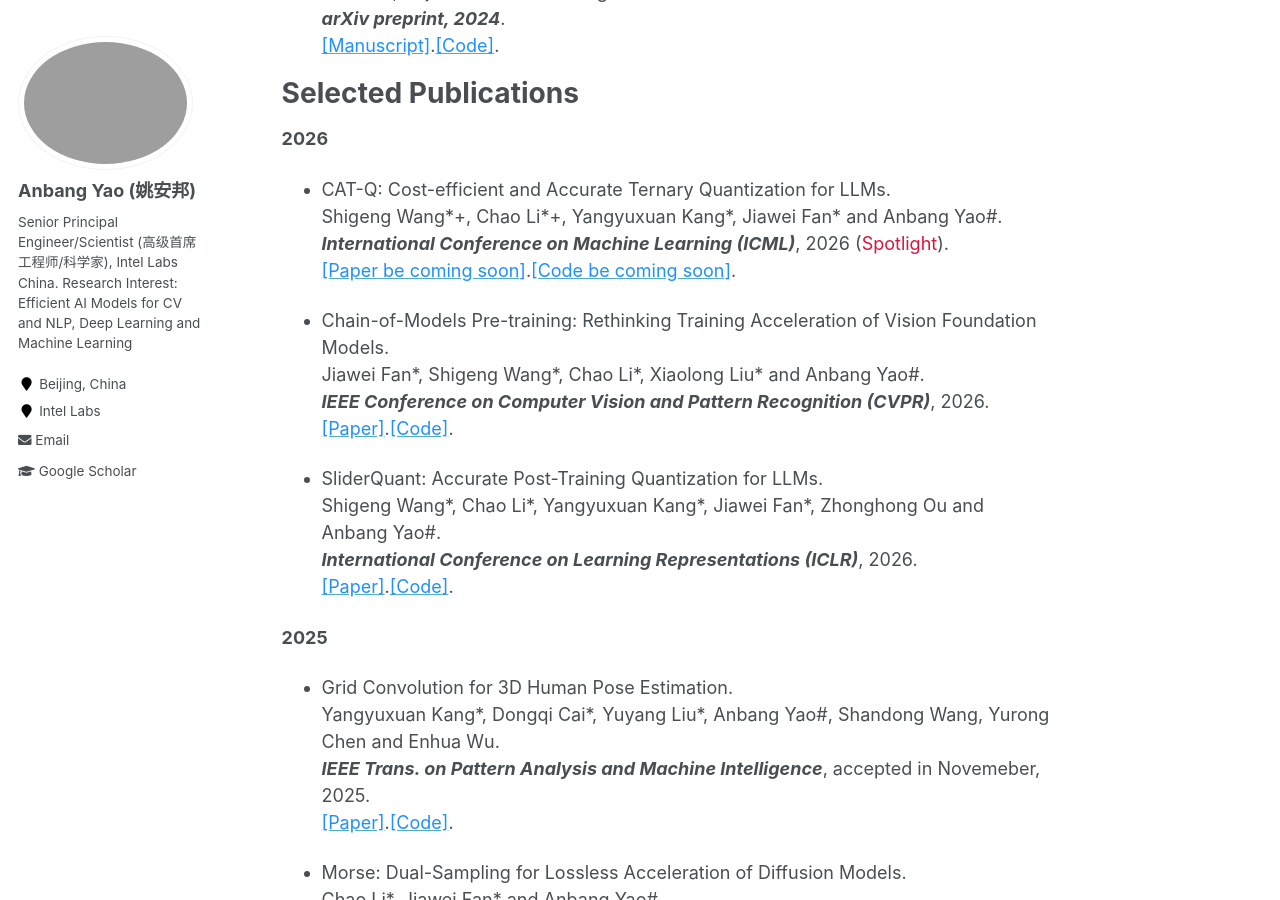
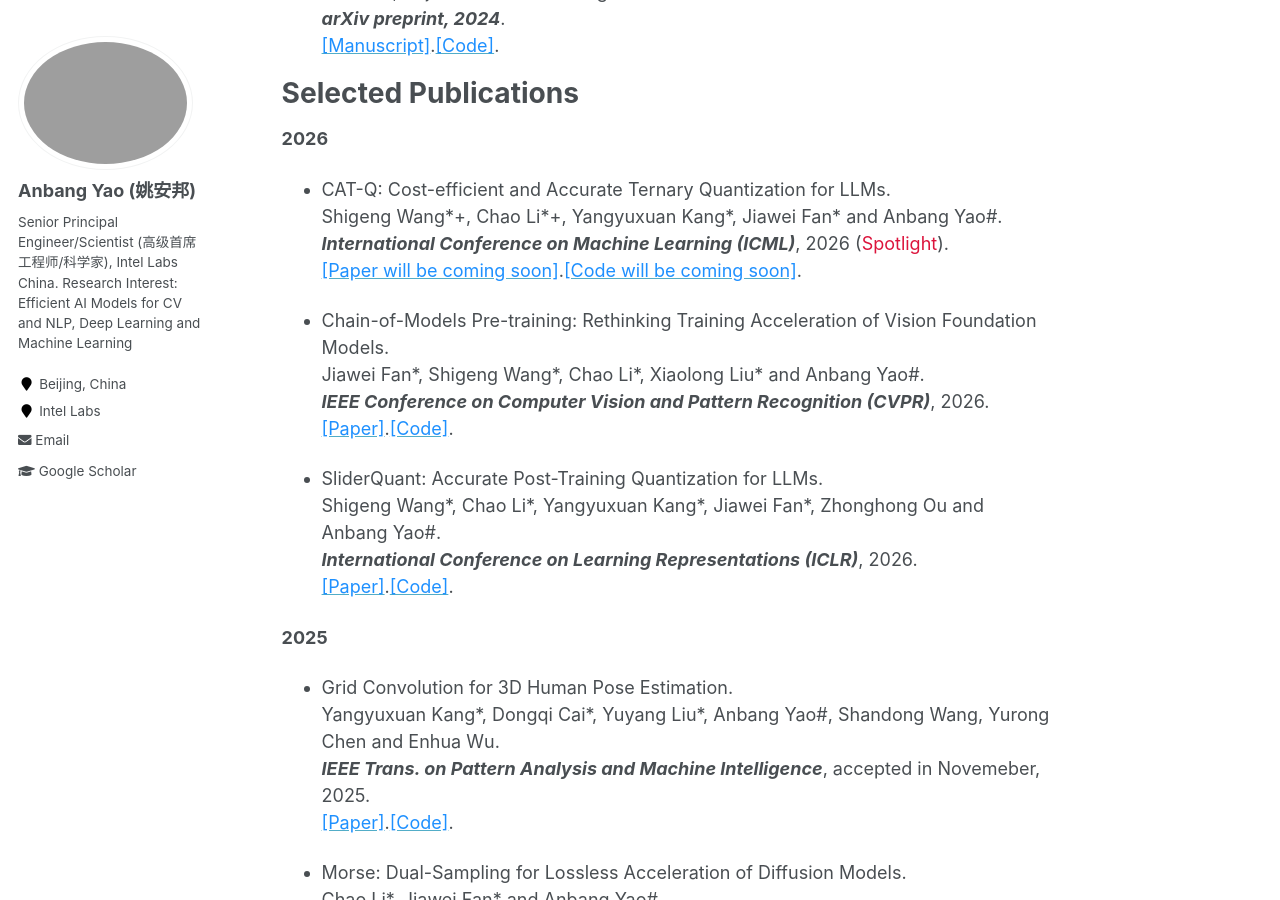
Before and after one commit to YaoAnbang/YaoAnbang.github.io, a Jekyll site: the page built from _pages/about.md, in a window 1280 px wide and 900 px high, scrolled down 4529 px. Built offline with Jekyll 4.4.1, drawn with Linux system fonts in a browser that asks for light colours.

Commit message:
Update about.md

```diff
--- a/_pages/about.md
+++ b/_pages/about.md
@@ -74,7 +74,7 @@
 
 **2026**
 
-+ CAT-Q: Cost-efficient and Accurate Ternary Quantization for LLMs.<br> Shigeng Wang\*\+, Chao Li\*\+, Yangyuxuan Kang\*, Jiawei Fan\* and Anbang Yao\#.<br><em>**International Conference on Machine Learning (ICML)**</em>, 2026 (<font color="Crimson">Spotlight</font>).<br> [<font color="DodgerBlue">[Paper be coming soon]</font>](https://yaoanbang.github.io/).[<font color="DodgerBlue">[Code be coming soon]</font>](https://yaoanbang.github.io/).<br>
++ CAT-Q: Cost-efficient and Accurate Ternary Quantization for LLMs.<br> Shigeng Wang\*\+, Chao Li\*\+, Yangyuxuan Kang\*, Jiawei Fan\* and Anbang Yao\#.<br><em>**International Conference on Machine Learning (ICML)**</em>, 2026 (<font color="Crimson">Spotlight</font>).<br> [<font color="DodgerBlue">[Paper will be coming soon]</font>](https://yaoanbang.github.io/).[<font color="DodgerBlue">[Code will be coming soon]</font>](https://yaoanbang.github.io/).<br>
 
 + Chain-of-Models Pre-training: Rethinking Training Acceleration of Vision Foundation Models.<br> Jiawei Fan\*, Shigeng Wang\*, Chao Li\*, Xiaolong Liu\* and Anbang Yao\#.<br><em>**IEEE Conference on Computer Vision and Pattern Recognition (CVPR)**</em>, 2026.<br> [<font color="DodgerBlue">[Paper]</font>](http://arxiv.org/abs/2604.12391).[<font color="DodgerBlue">[Code]</font>](https://github.com/deep-optimization/CoM-PT).<br>
 
```
